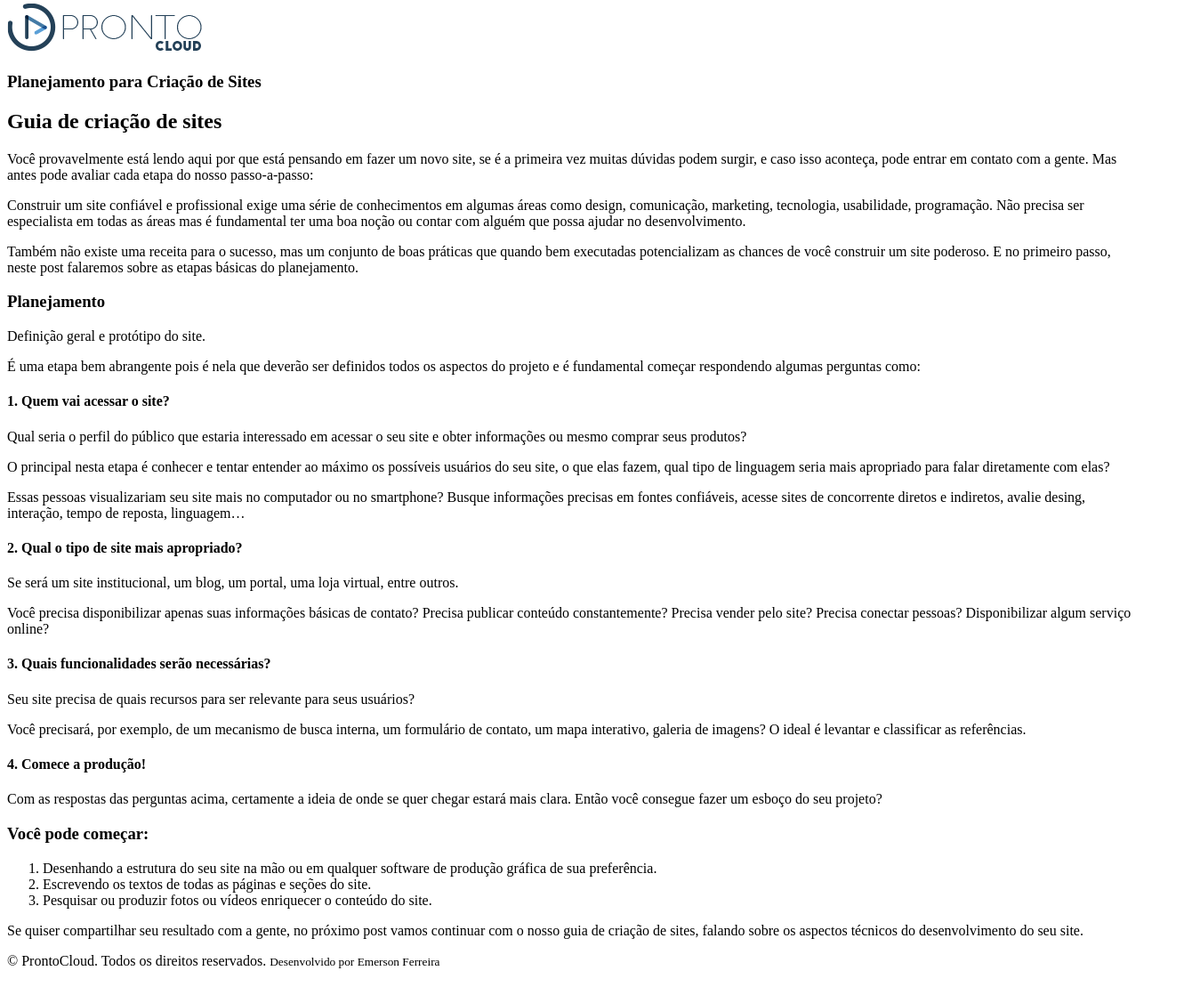
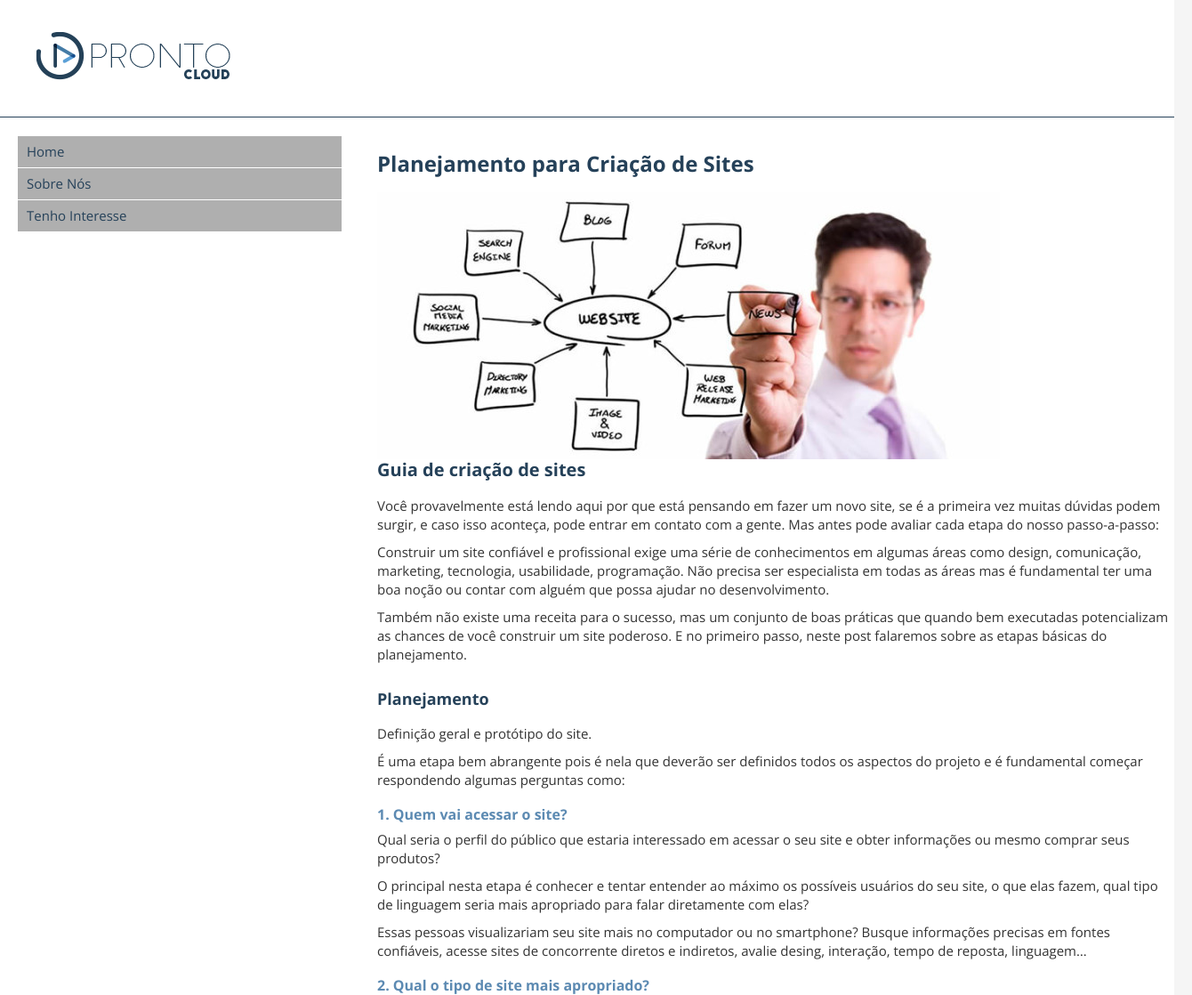
Before and after one commit to Eemerson39/EBAC_Front_End, a plain HTML site: page Pronto-Cloud/index.html in a window 1280 px wide. Shown: the part 5-1123 px from the top of the page at 89% size, 1340 px wide, since content can reach past the window. Drawn offline with nearby package versions, Linux system fonts and the light colour scheme.

Commit message:
adicionando estilo

```diff
--- /dev/null
+++ b/Pronto-Cloud/css/reset.css
@@ -0,0 +1,84 @@
+/*
+html5doctor.com Reset Stylesheet
+v1.6.1
+Last Updated: 2010-09-17
+Author: Richard Clark - http://richclarkdesign.com
+Twitter: @rich_clark
+*/
+html, body, div, span, object, iframe,
+h1, h2, h3, h4, h5, h6, p, blockquote, pre,
+abbr, address, cite, code,
+del, dfn, em, img, ins, kbd, q, samp,
+small, strong, sub, sup, var,
+b, i,
+dl, dt, dd, ol, ul, li,
+fieldset, form, label, legend,
+caption, tbody, tfoot, thead, tr, th, td,
+article, aside, canvas, details, figcaption, figure,
+footer, header, hgroup, menu, nav, section, summary,
+time, mark, audio, video {
+ margin:0;
+ padding:0;
+ border:0;
+ outline:0;
+ font-size:100%;
+ vertical-align:baseline;
+ background:transparent;
+}
+body {
+ line-height:1;
+}
+article,aside,details,figcaption,figure,
+footer,header,hgroup,menu,nav,section {
+ display:block;
+}
+nav ul {
+ list-style:none;
+}
+blockquote, q {
+ quotes:none;
+}
+blockquote:before, blockquote:after,
+q:before, q:after {
+ content:'';
+ content:none;
+}
+a {
+ margin:0;
+ padding:0;
+ font-size:100%;
+ vertical-align:baseline;
+ background:transparent;
+}
+/* change colours to suit your needs */
+ins {
+ background-color:#ff9;
+ color:#000;
+ text-decoration:none;
+}
+/* change colours to suit your needs */
+mark {
+ background-color:#ff9;
+ color:#000;
+ font-style:italic;
+ font-weight:bold;
+}
+del {
+ text-decoration: line-through;
+}
+abbr[title], dfn[title] {
+ border-bottom:1px dotted;
+ cursor:help;
+}
+/* change border colour to suit your needs */
+hr {
+ display:block;
+ height:1px;
+ border:0;
+ border-top:1px solid #cccccc;
+ margin:1em 0;
+ padding:0;
+}
+input, select {
+ vertical-align:middle;
+}
--- /dev/null
+++ b/Pronto-Cloud/css/styles.css
@@ -0,0 +1,132 @@
+
+html {
+    font-size: 62.5%;
+}
+
+body {
+    background-color: #f5f5f5;
+    font-family: 'open sans', sans-serif;
+}
+
+.main-container {
+    display: block;
+    width: 100vw;
+    margin: 0 auto;
+}
+
+.container {
+    display: block;
+    float: left;
+    padding: 20px;
+    width: 100%;
+    margin: 0 auto;
+}
+
+header {
+    background: white;
+    display: block;
+    float: left;
+    padding: 20px;
+    width: 100%;
+    border-bottom: 1px solid #254159;
+}
+
+h1 {
+    font-size: 2.4rem;
+    color: #254159;
+    margin-bottom: 20px;
+}
+
+h2 {
+    font-size: 2rem;
+    color: #254159;
+    margin-bottom: 20px;
+}
+
+h3 {
+    font-size: 1.8rem;
+    color: #254159;
+    margin-bottom: 20px;
+    padding-top: 20px;
+}
+
+h4 {
+    font-size: 1.6rem;
+    color: #5c8ab2;
+    margin-bottom: 10px;
+    padding-top: 10px;
+}
+
+p {
+    margin-bottom: 10px;
+    line-height: 1.4;
+    color: #333;
+}
+
+ol {
+    margin-left: 30px;
+}
+
+ol li {
+    font-size: 1.4rem;
+    color: #454545;
+}
+
+section {
+    background-color: white;
+    display: block;
+    float: left;
+    font-size:1.5rem /* equivalente a 15px */;
+    width: 100%;
+    padding: 20px;
+}
+
+section nav {
+    display: block;
+    float: left;
+    width: 30%;
+}
+
+nav li {
+    margin: 1px 20px 1px 0;
+    padding: 10px;
+    background-color: #afafaf;
+}
+
+nav li:hover {
+    background-color: #dfdfdf;
+}
+
+nav a {
+    text-decoration: none;
+    color: #254159;
+}
+
+nav a:hover{
+    color: #385074;
+}
+section article {
+    display: block;
+    float: left;
+    width: 70%;
+
+}
+
+footer {
+    background-color: #254159;
+    color: white;
+    display: block;
+    float: left;
+    padding: 20px;
+    width: 100%;
+}
+
+footer p {
+    color: white;
+    font-size: 1.4rem;
+}
+
+footer small {
+    font-size: 80%;
+    display: block;
+}
--- a/Pronto-Cloud/index.html
+++ b/Pronto-Cloud/index.html
@@ -1,69 +1,129 @@
 <!DOCTYPE html>
 <html lang="en">
+
 <head>
     <meta charset="UTF-8">
     <meta http-equiv="X-UA-Compatible" content="IE=edge">
     <meta name="viewport" content="width=device-width, initial-scale=1.0">
+
+    <!-- CSS -->
+    <link rel="stylesheet" href="./css/reset.css">
+    <link rel="stylesheet" href="./css/styles.css">
+
+    <!-- icones -->
+    <link rel="shortcut icon" href="./images/favicon.cc"> <!-- 17x17 pixels -->
+    <link rel="apple-touch-icon" href="./images/icon-touch-retina.png">
+    <link rel="apple-touch-icon" href="./images/icon-touch-retina-iphone.png">
+    <link rel="apple-touch-icon" href="./images/icon-touch-retina-ipad.png">
+
+    <!-- Google Fonts-->
+    <link rel="preconnect" href="https://fonts.googleapis.com">
+    <link rel="preconnect" href="https://fonts.gstatic.com" crossorigin>
+    <link href="https://fonts.googleapis.com/css2?family=Open+Sans:wght@300;400;700&display=swap" rel="stylesheet">
+
     <title>ProntoCloud</title>
 </head>
+
 <body>
 
+    <div class="main-container">
         <header>
+            <div class="container">
                 <img src="./images/prontocloud.png" alt="ProntoCloud">
+            </div>
         </header>
         <section>
             <nav>
-
+                <ul>
+                    <li><a href="#">Home</a></li>
+                    <li><a href="#">Sobre Nós</a></li>
+                    <li><a href="#">Tenho Interesse</a></li>
+                </ul>
             </nav>
             <article>
+                <div class="container">
                     <h1>Planejamento para Criação de Sites</h1>
+                    <img src="./images/web-design-planning-700x300.jpg" alt="Planejamento para Criação de Sites">
                     <h2>Guia de criação de sites</h2>
 
-            <p>Você provavelmente está lendo aqui por que está pensando em fazer um novo site, se é a primeira vez muitas dúvidas podem surgir, e caso isso aconteça, pode entrar em contato com a gente. Mas antes pode avaliar cada etapa do nosso passo-a-passo:</p>
+                    <p>Você provavelmente está lendo aqui por que está pensando em fazer um novo site, se é a primeira
+                        vez
+                        muitas dúvidas podem surgir, e caso isso aconteça, pode entrar em contato com a gente. Mas antes
+                        pode avaliar cada etapa do nosso passo-a-passo:</p>
 
-            <p>Construir um site confiável e profissional exige uma série de conhecimentos em algumas áreas como design, comunicação, marketing, tecnologia, usabilidade, programação. Não precisa ser especialista em todas as áreas mas é fundamental ter uma boa noção ou contar com alguém que possa ajudar no desenvolvimento.</p>
+                    <p>Construir um site confiável e profissional exige uma série de conhecimentos em algumas áreas como
+                        design, comunicação, marketing, tecnologia, usabilidade, programação. Não precisa ser
+                        especialista
+                        em todas as áreas mas é fundamental ter uma boa noção ou contar com alguém que possa ajudar no
+                        desenvolvimento.</p>
 
-            <p>Também não existe uma receita para o sucesso, mas um conjunto de boas práticas que quando bem executadas potencializam as chances de você construir um site poderoso. E no primeiro passo, neste post falaremos sobre as etapas básicas do planejamento.</p>
+                    <p>Também não existe uma receita para o sucesso, mas um conjunto de boas práticas que quando bem
+                        executadas potencializam as chances de você construir um site poderoso. E no primeiro passo,
+                        neste
+                        post falaremos sobre as etapas básicas do planejamento.</p>
 
                     <h3>Planejamento</h3>
 
                     <p>Definição geral e protótipo do site.</p>
-            <p>É uma etapa bem abrangente pois é nela que deverão ser definidos todos os aspectos do projeto e é fundamental começar respondendo algumas perguntas como:</p>
+                    <p>É uma etapa bem abrangente pois é nela que deverão ser definidos todos os aspectos do projeto e é
+                        fundamental começar respondendo algumas perguntas como:</p>
 
                     <h4>1. Quem vai acessar o site? </h4>
 
-            <p>Qual seria o perfil do público que estaria interessado em acessar o seu site e obter informações ou mesmo comprar seus produtos?</p>
+                    <p>Qual seria o perfil do público que estaria interessado em acessar o seu site e obter informações
+                        ou
+                        mesmo comprar seus produtos?</p>
 
-            <p>O principal nesta etapa é conhecer e tentar entender ao máximo os possíveis usuários do seu site, o que elas fazem, qual tipo de linguagem seria mais apropriado para falar diretamente com elas?</p>
+                    <p>O principal nesta etapa é conhecer e tentar entender ao máximo os possíveis usuários do seu site,
+                        o
+                        que elas fazem, qual tipo de linguagem seria mais apropriado para falar diretamente com elas?
+                    </p>
 
-            <p>Essas pessoas visualizariam seu site mais no computador ou no smartphone? Busque informações precisas em fontes confiáveis, acesse sites de concorrente diretos e indiretos, avalie desing, interação, tempo de reposta, linguagem…</p>
+                    <p>Essas pessoas visualizariam seu site mais no computador ou no smartphone? Busque informações
+                        precisas
+                        em fontes confiáveis, acesse sites de concorrente diretos e indiretos, avalie desing, interação,
+                        tempo de reposta, linguagem…</p>
 
                     <h4>2. Qual o tipo de site mais apropriado?</h4>
                     <p>Se será um site institucional, um blog, um portal, uma loja virtual, entre outros.</p>
 
-            <p>Você precisa disponibilizar apenas suas informações básicas de contato? Precisa publicar conteúdo constantemente? Precisa vender pelo site? Precisa conectar pessoas? Disponibilizar algum serviço online?</p>
+                    <p>Você precisa disponibilizar apenas suas informações básicas de contato? Precisa publicar conteúdo
+                        constantemente? Precisa vender pelo site? Precisa conectar pessoas? Disponibilizar algum serviço
+                        online?</p>
 
                     <h4>3. Quais funcionalidades serão necessárias?</h4>
                     <p>Seu site precisa de quais recursos para ser relevante para seus usuários?</p>
 
-            <p>Você precisará, por exemplo, de um mecanismo de busca interna, um formulário de contato, um mapa interativo, galeria de imagens? O ideal é levantar e classificar as referências.</p>
+                    <p>Você precisará, por exemplo, de um mecanismo de busca interna, um formulário de contato, um mapa
+                        interativo, galeria de imagens? O ideal é levantar e classificar as referências.</p>
 
                     <h4>4. Comece a produção!</h4>
-            <p>Com as respostas das perguntas acima, certamente a ideia de onde se quer chegar estará mais clara. Então você consegue fazer um esboço do seu projeto?</p>
+                    <p>Com as respostas das perguntas acima, certamente a ideia de onde se quer chegar estará mais
+                        clara.
+                        Então você consegue fazer um esboço do seu projeto?</p>
 
                     <h1>Você pode começar:</h1>
                     <ol>
-                <li>Desenhando a estrutura do seu site na mão ou em qualquer software de produção gráfica de sua preferência.</li>
+                        <li>Desenhando a estrutura do seu site na mão ou em qualquer software de produção gráfica de sua
+                            preferência.</li>
                         <li>Escrevendo os textos de todas as páginas e seções do site.</li>
                         <li>Pesquisar ou produzir fotos ou vídeos enriquecer o conteúdo do site.</li>
                     </ol>
-            <p>Se quiser compartilhar seu resultado com a gente, no próximo post vamos continuar com o nosso guia de criação de sites, falando sobre os aspectos técnicos do desenvolvimento do seu site.</p>
+                    <p>Se quiser compartilhar seu resultado com a gente, no próximo post vamos continuar com o nosso
+                        guia de
+                        criação de sites, falando sobre os aspectos técnicos do desenvolvimento do seu site.</p>
+                </div>
             </article>
 
         </section>
         <footer>
+            <div class="container">
                 <p>&copy; ProntoCloud. Todos os direitos reservados.
-            <small>Desenvolvido por Emerson Ferreira</small></p>
+                    <small>Desenvolvido por Emerson Ferreira</small>
+                </p>
+            </div>
         </footer>
+    </div>
 </body>
+
 </html>
```
Lines whose indentation alone changed are shown as unchanged.
